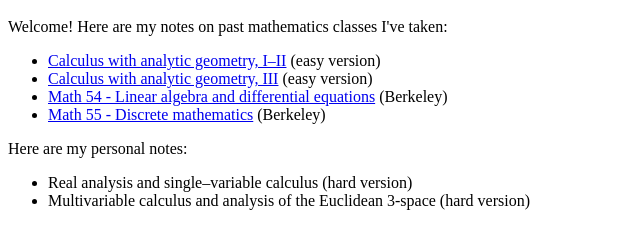
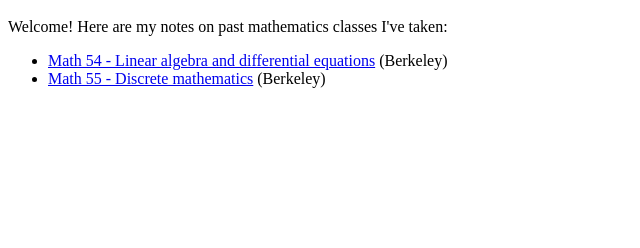
Before and after one commit to rpicardo/rpicardo.github.io, a plain HTML site: page index.html in a window 1280 px wide. Shown: the part 48-296 px from the top of the page, without its empty margins (0-640 px from the left). Drawn offline with Linux system fonts and the light colour scheme.

Commit message:
Update index.html

```diff
--- a/index.html
+++ b/index.html
@@ -1,14 +1,6 @@
 <h1>Homepage</h1>
 <p>Welcome! Here are my notes on past mathematics classes I've taken:</p>
 <ul>
-  <li><a href="https://rpicardo.github.io/website/Calculus%20with%20analytic%20geometry%2C%20I-II.pdf">Calculus with analytic geometry, I–II</a> (easy version)</li>
-  <li><a href="https://rpicardo.github.io/website/Calculus%20with%20analytic%20geometry%2C%20III.pdf">Calculus with analytic geometry, III</a> (easy version)</li>
   <li><a href="https://rpicardo.github.io/website/Linear%20algebra%20and%20differential%20equations.pdf">Math 54 - Linear algebra and differential equations</a> (Berkeley)</li>
   <li><a href="https://rpicardo.github.io/website/Linear%20algebra%20and%20differential%20equations.pdf">Math 55 - Discrete mathematics</a> (Berkeley)</li>
 </ul>
-
-Here are my personal notes:
-<ul>
-  <li>Real analysis and single–variable calculus (hard version)</li>
-  <li>Multivariable calculus and analysis of the Euclidean 3-space (hard version)</li>
-</ul>
```
